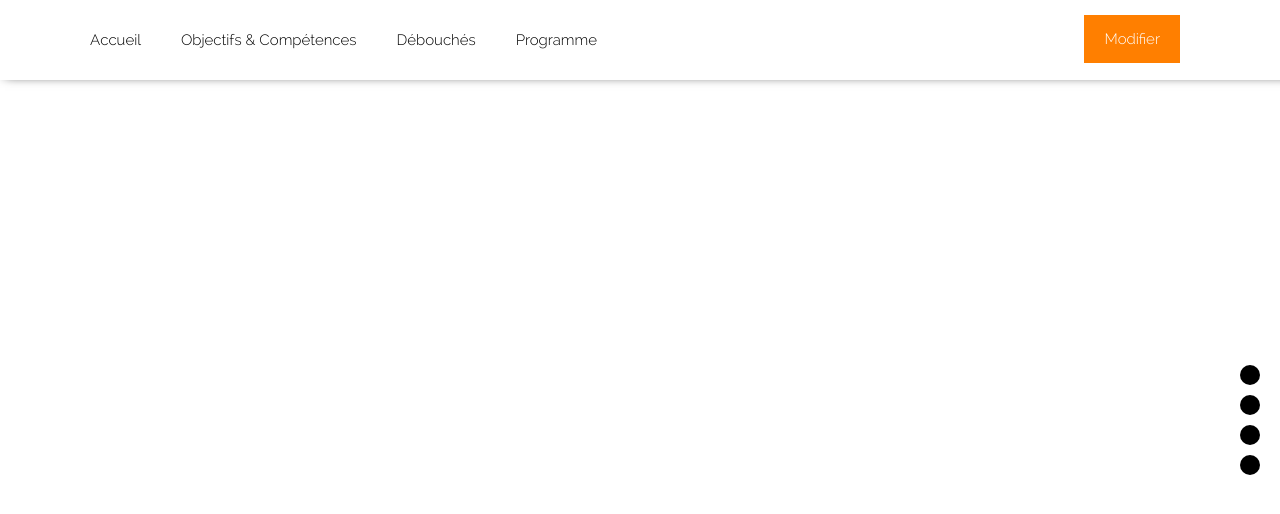
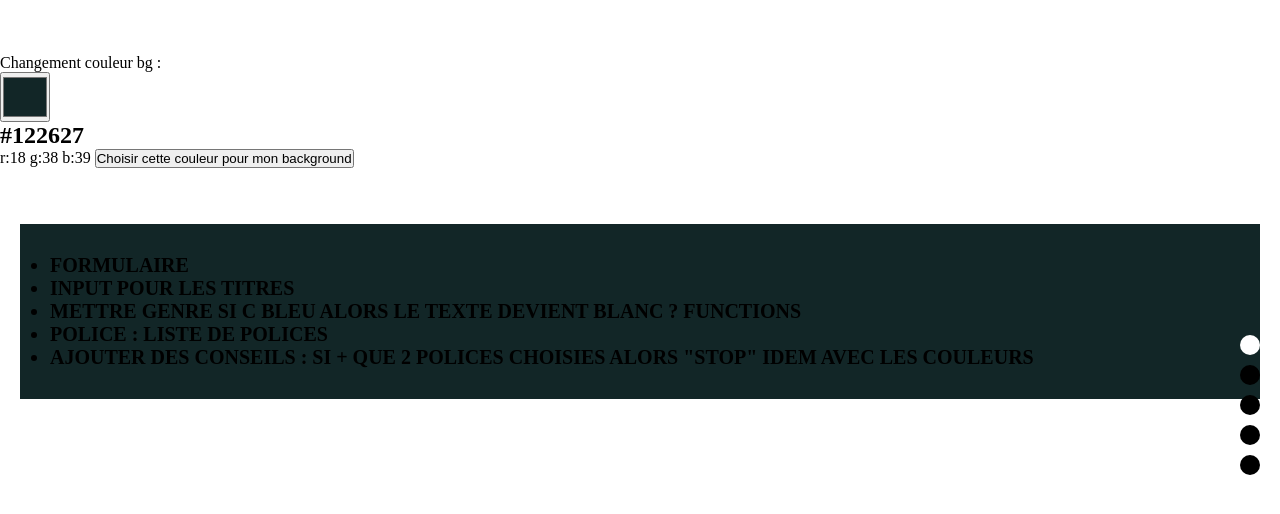
Before and after one commit to traccoenlea/svelte, a Svelte app: page / in a window 1280 px wide. Shown: the top 514 px of the page. Built offline with nearby package versions, Linux system fonts and the light colour scheme; a web font is replaced by a local one.

Commit message:
function color

```diff
--- a/src/App.svelte
+++ b/src/App.svelte
@@ -16,7 +16,8 @@
 
     <div class="pages">
         <section class="seventh page">
-            <Menu/>
+<!--            <Menu/>-->
+            <Color/>
         </section>
         <section id="home" class="first page">
             <Home/>
--- a/src/Color.svelte
+++ b/src/Color.svelte
@@ -15,13 +15,35 @@
         let green = g;
         let blue = b;
 
-        if (red <= 50 || green <= 50 || blue <= 50) {
-            document.getElementById('bgChange').style.color = 'white';
-        }else if(red >= 200 || green >=200 || blue >= 200){
-            document.getElementById('bgChange').style.color = 'black';
-        }else if(90 <=red>= 170 || 90 <=green>= 170 || 90 <=blue>= 170){
-            alert('entre 2');
+        let color = 0;
+
+        let total = 0;
+
+        // if (red <= 50 && green <= 50 && blue <= 50) {
+        //     document.getElementById('bgChange').style.color = 'white';
+        //     color = 1;
+        // }else if(red >= 200 && green >=200 && blue >= 200){
+        //     document.getElementById('bgChange').style.color = 'black';
+        //     color = 1;
+        // }
+
+        if(color === 0){
+            for(let i = 1; i<=3; i++){
+                if(i === 1){
+                    total += red;
+                }else if(i === 2){
+                    total += green;
+                }else if(i=== 3){
+                    total += blue;
+                }
+            }
+            if(total < 200){
+                document.getElementById('bgChange').style.color = 'white';
+            }else{
+                document.getElementById('bgChange').style.color = 'black';
+            }
         }
+
 
     }
 </script>
```
